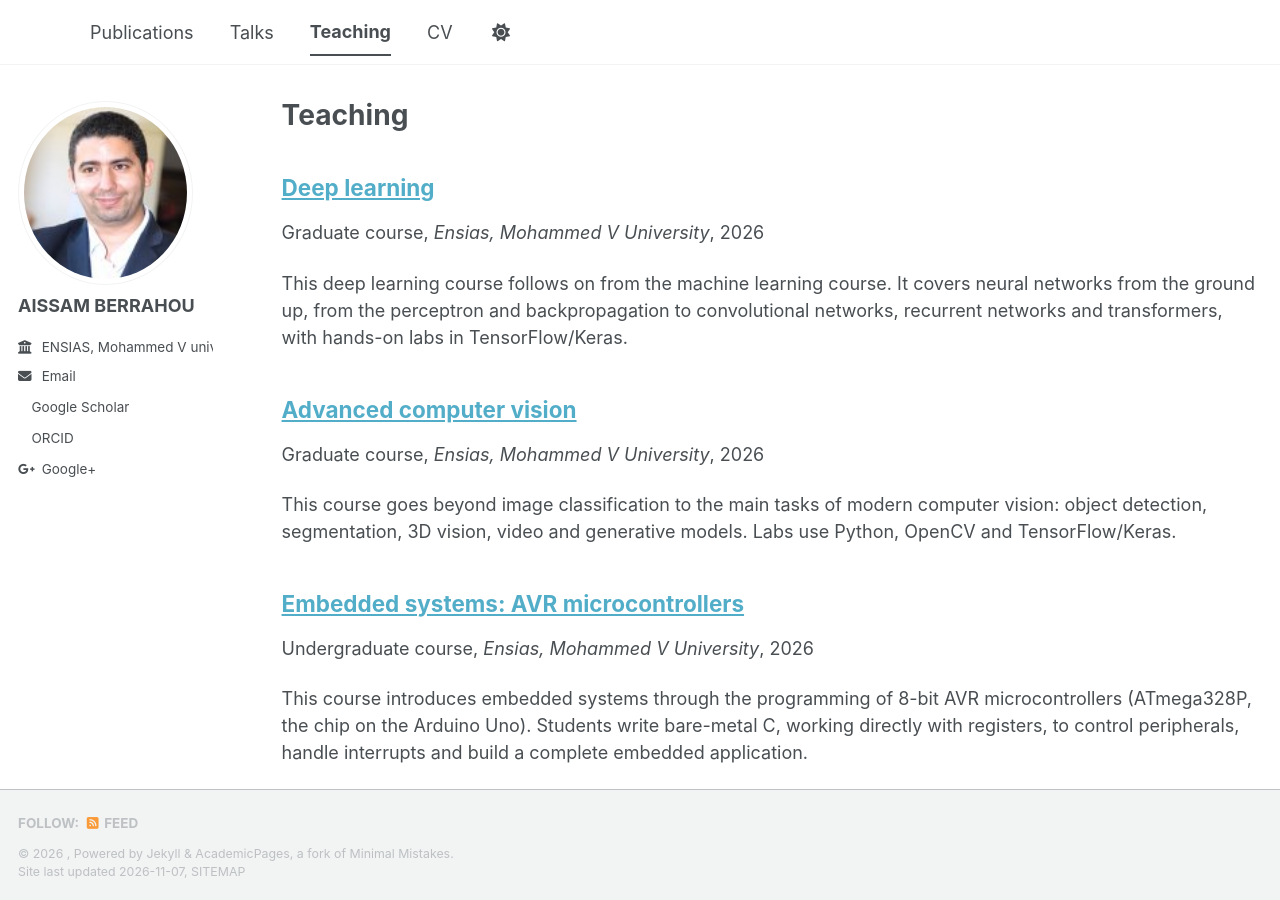
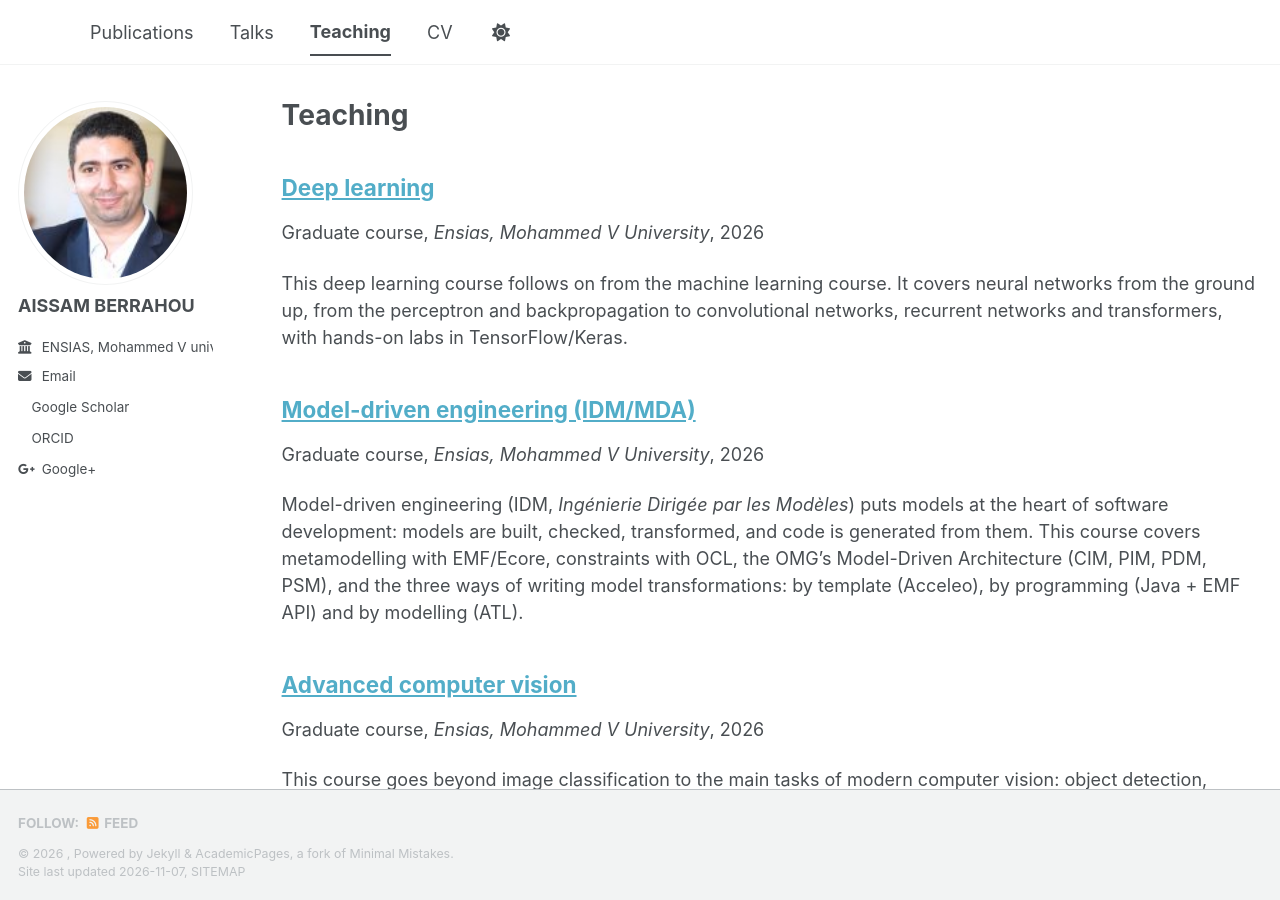
Before and after one commit to aissamberrahou/aissamberrahou.github.io, a Jekyll site: the page built from _pages/teaching.html, in a window 1280 px wide and 900 px high. Built offline with Jekyll 4.4.1, drawn with Linux system fonts in a browser that asks for light colours; a style sheet for code colours, icons or effects is not loaded.

Commit message:
Add files via upload

```diff
--- a/_teaching/2026-fall-model-driven-engineering.md
+++ b/_teaching/2026-fall-model-driven-engineering.md
@@ -1,5 +1,4 @@
-\---
-
+---
 title: "Model-driven engineering (IDM/MDA)"
 collection: teaching
 type: "Graduate course"
@@ -30,29 +29,42 @@
 * [Acceleo 3.7](https://eclipse.dev/acceleo/) (update site: `https://download.eclipse.org/acceleo/updates/releases/3.7`)
 * [ATL](https://eclipse.dev/atl/)
 
-## Lectures
+## Objectives
 
-Lectures are available as slides (PDF, in French). The full course notes (in French, 5 chapters with numbered examples, exercises, quizzes and fully worked solutions, plus a syntax cheat sheet for OCL, Acceleo, the EMF API and ATL) are available here: [Course notes (PDF)](/files/idm/Support_IDM.pdf).
+By the end of the course, students will be able to:
 
-||Course|Slides|Asseignments|
-|-|-|-|-|
-|1|Introduction to model-driven engineering: models, metamodels and the OMG four-level architecture|[PDF](/files/idm/MDE_Lecture1_2027.pdf)|[PDF](/files/idm/TD_IDM_2027_M0_M3.pdf)|
-|2|Model-Driven Architecture (MDA): CIM, PIM, PDM, PSM and model transformations|[PDF](/files/idm/MDA_Lecture2_2027.pdf)|[PDF](/files/idm/TD_MDA_2027.pdf)|
-|3|Model-to-text transformation by template with Acceleo|[PDF](/files/idm/MDE_Lecture1_2027.pdf)|[PDF](/files/idm/TD_Acceleo_Library_2027.pdf)|
-|4|Transformation by programming (Java and the EMF API)|[PDF](/files/idm/Programmation_Lecture4_2027.pdf)|[PDF](/files/idm/TD_Programmation_Library_2027.pdf)|
-|5|Model-to-model transformation with ATL|[PDF](/files/idm/ATL_Lecture5_2027.pdf)|[PDF](/files/idm/TD_ATL_Families_2027.pdf)|
+1. Explain what a model and a metamodel are, and place them in the OMG four-level architecture (M0–M3).
+2. Define a metamodel with EMF/Ecore, generate its Java API and create conforming models (XMI) and graphical editors (Sirius).
+3. Write OCL constraints (invariants, pre/post-conditions, derived attributes) and check a model against them.
+4. Apply the MDA approach: move from requirements (CIM) to a platform-independent model (PIM), then to platform-specific models (PSM) and code.
+5. Generate code (Java, Python, SQL) from a model with Acceleo templates.
+6. Write a code generator in Java with the EMF API.
+7. Write model-to-model transformations with ATL.
+8. Choose the right transformation approach (template, programming or modelling) for a given problem.
+
+## Course
+
+Lectures are available as slides (PDF, in French). The full course notes (in French, with numbered examples, exercises, quizzes and fully worked solutions, plus a syntax cheat sheet for OCL, Acceleo, the EMF API and ATL) will be available here: Course notes (PDF, *coming soon*).
+
+|    | Lecture | Slides |
+|:---|:--------|:-------|
+| 1  | Introduction to model-driven engineering: models, metamodels and the OMG four-level architecture | [PDF](/files/idm/MDE_Lecture1_2027.pdf) |
+| 2  | Model-Driven Architecture (MDA): CIM, PIM, PDM, PSM and model transformations | [PDF](/files/idm/MDA_Lecture2_2027.pdf) |
+| 3  | Model-to-text transformation by template with Acceleo | [PDF](/files/idm/Acceleo_Lecture3_2027_v2.pdf) |
+| 4  | Transformation by programming (Java and the EMF API) | [PDF](/files/idm/Programmation_Lecture4_2027.pdf) |
+| 5  | Model-to-model transformation with ATL | [PDF](/files/idm/ATL_Lecture5_2027.pdf) |
 
 ### Lecture contents
 
 1. **Introduction to model-driven engineering** — why "coding first" no longer scales (cost of late errors, business rules scattered in the code), what a model is (representation, simplification, purpose), descriptive vs. prescriptive and contemplative vs. productive models, MDE: definition, benefits and limits, the OMG four-level stack (M0 real world, M1 model, M2 metamodel, M3 MOF/Ecore), "instance of" vs. "conforms to", conformance checking, the same stack in the UML, Java, XML and database worlds, Ecore and XMI.
 2. **Model-Driven Architecture (MDA)** — separating the business from the platform, the formula *PIM + PDM ⇒ PSM ⇒ Code*, CIM (requirements), PIM (platform-independent solution with OCL constraints), PDM (platform description), PSM (Java/JPA and relational), traceability from requirements to code, the six MDA transformations (refinement, projection, migration, code generation, reverse engineering), taxonomy (endogenous/exogenous, horizontal/vertical, M2M/M2T/T2M), the three transformation approaches: by template (XSLT, Acceleo), by programming (Java + EMF) and by modelling (ATL, QVT).
-3. **Code generation by template with Acceleo** — why generate code, the MOFM2T standard, structure of an Acceleo module (`\[module]`, `\[template]`, `@main`, `\[file]`), navigating an Ecore model with OCL, `\[for]` and separators, `\[if]`, `\[let]`, `\[query]` (type mapping as a PDM), one file per class, protected areas, complete case study: generating Python classes, an SQL script (primary and foreign keys) and Java classes from `library.ecore`, common errors and good practices.
+3. **Code generation by template with Acceleo** — why generate code, the MOFM2T standard, structure of an Acceleo module (`[module]`, `[template]`, `@main`, `[file]`), navigating an Ecore model with OCL, `[for]` and separators, `[if]`, `[let]`, `[query]` (type mapping as a PDM), one file per class, protected areas, complete case study: generating Python classes, an SQL script (primary and foreign keys) and Java classes from `library.ecore`, common errors and good practices.
 4. **Transformation by programming** — imperative vs. template-based generation, setting up a Java project with the EMF libraries, loading a model with a `ResourceSet`, from Ecore concepts to the EMF API (`getEClassifiers()`, `getEAttributes()`, `isMany()`, `isContainment()`), writing a generator step by step, `Library2Python`, `Library2SQL` and `Library2Java`, programmed protected areas, PyEcore, model-to-model by programming, template or programming?
 5. **Model-to-model transformation with ATL** — M2M transformations and their place in MDA (PIM → PSM), structure of an ATL module (header, helpers, rules), matched rules (source pattern, filter, target pattern, bindings `<-`), operation and attribute helpers, the three execution phases and automatic resolution through the trace, the `Families2Persons` case study end to end in Eclipse, `Class2Relational`, rules with several target elements, lazy and called rules, common errors, ATL vs. Acceleo vs. Java.
 
 ### Course notes
 
-The course notes, *Ingénierie Dirigée par les Modèles : du modèle au code*, follow the lectures and add two chapters on metamodelling with EMF/Ecore and on OCL, which are practised in the tutorials and labs. Each chapter has a summary, learning objectives, several numbered examples per notion, exercises, a summary table and a quiz.
+The course notes, *Ingénierie Dirigée par les Modèles : du modèle au code*, follow the lectures and add two chapters on metamodelling with EMF/Ecore and on OCL, which are practised in the assignments and labs.
 
 1. Introduction to model-driven engineering
 2. Metamodelling with EMF and Ecore (EClass, EAttribute, EReference, containment, multiplicities, opposite references, inheritance, `.genmodel` and the generated Java API, XMI, Sirius editors)
@@ -64,21 +76,38 @@
 
 Appendices: solutions to all exercises and quizzes; cheat sheet (OCL, Acceleo 3, EMF API, ATL) and glossary.
 
+## Assignments (TD)
+
+|    | Assignment | Link |
+|:---|:-----------|:-----|
+| 1  | Models and metamodels: the M0–M3 levels, conformance | [TD1](/files/idm/TD_IDM_2027_M0_M3.pdf) |
+| 2  | Model-Driven Architecture: from CIM to PSM | [TD2](/files/idm/TD_MDA_2027.pdf) |
+| 3  | Code generation with Acceleo (library case study) | [TD3](/files/idm/TD_Acceleo_Library_2027.pdf) |
+| 4  | MDA and Acceleo: combined exercises | [TD4](/files/idm/TD_MDA_Acceleo_2027.pdf) |
+| 5  | Transformation by programming with the EMF API (library case study) | [TD5](/files/idm/TD_Programmation_Library_2027.pdf) |
+| 6  | Model-to-model transformation with ATL: `Families2Persons` | [TD6](/files/idm/TD_ATL_Families_2027.pdf) |
+
 ## Labs
 
 Labs are done in Eclipse Modeling Tools.
 
-||Lab|Link|
-|-|-|-|
-|1|Metamodelling with EMF/Ecore and Obeo Designer: build a metamodel, generate its Java API, create a model (`.xmi`) and a graphical editor|[Lab1](/files/idm/TP_IDM_2027_EMF.pdf)|
-|2|Viewpoint specification with Sirius: nodes, edges, styles and an editing palette|[Lab2](/files/idm/TP_MDA_2027.pdf)|
-|3|Code generation with Acceleo from the `library.ecore` model (Java and SQL)|[Lab3](/files/idm/TP_Acceleo_Library_2027.pdf)|
-|4|Transformation by programming (Ecore → Python and Java code with the EMF API)|[Lab4](/files/idm/TP_Programmation_Library_2027.pdf)|
-|5|Transformation by modelling with ATL: `Families2Persons`|[Lab5](/files/idm/TP_ATL_Families_2027.pdf)|
+|    | Lab | Link |
+|:---|:----|:-----|
+| 1  | Metamodelling with EMF/Ecore and Obeo Designer: build a metamodel, generate its Java API, create a model (`.xmi`) and a graphical editor | [Lab1](/files/idm/TP_IDM_2027_EMF.pdf) |
+| 2  | Viewpoint specification with Sirius: nodes, edges, styles and an editing palette | *coming soon* |
+| 3  | Code generation with Acceleo from the `library.ecore` model (Java and SQL) | *coming soon* |
+| 4  | Transformation by programming (Ecore → Python and Java code with the EMF API) | *coming soon* |
+| 5  | Transformation by modelling with ATL: `Families2Persons` | *coming soon* |
 
-##
+## References
 
-## Background materials
+### Books
+
+1. M. Brambilla, J. Cabot, M. Wimmer, *Model-Driven Software Engineering in Practice*, 2nd ed., Morgan & Claypool, 2017
+2. D. Steinberg, F. Budinsky, M. Paternostro, E. Merks, *EMF: Eclipse Modeling Framework*, 2nd ed., Addison-Wesley, 2008
+3. J. Warmer, A. Kleppe, *The Object Constraint Language: Getting Your Models Ready for MDA*, 2nd ed., Addison-Wesley, 2003
+
+### Online resources
 
 1. [OMG Model Driven Architecture](https://www.omg.org/mda/)
 2. [Eclipse Modeling Framework (EMF)](https://eclipse.dev/modeling/emf/)
```
Also changed, not shown: other parts of _teaching/2026-fall-model-driven-engineering.md (+3 -6 lines).
